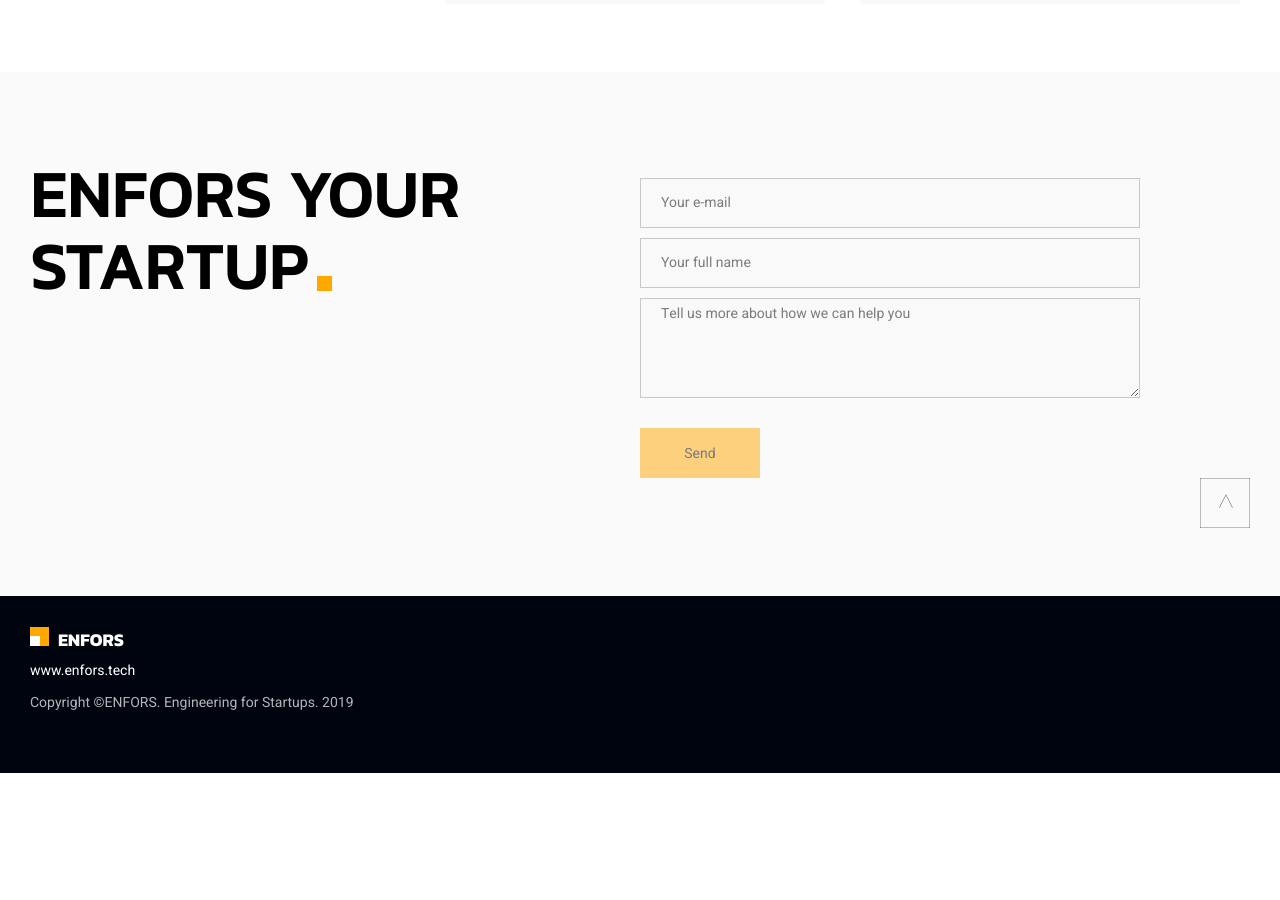
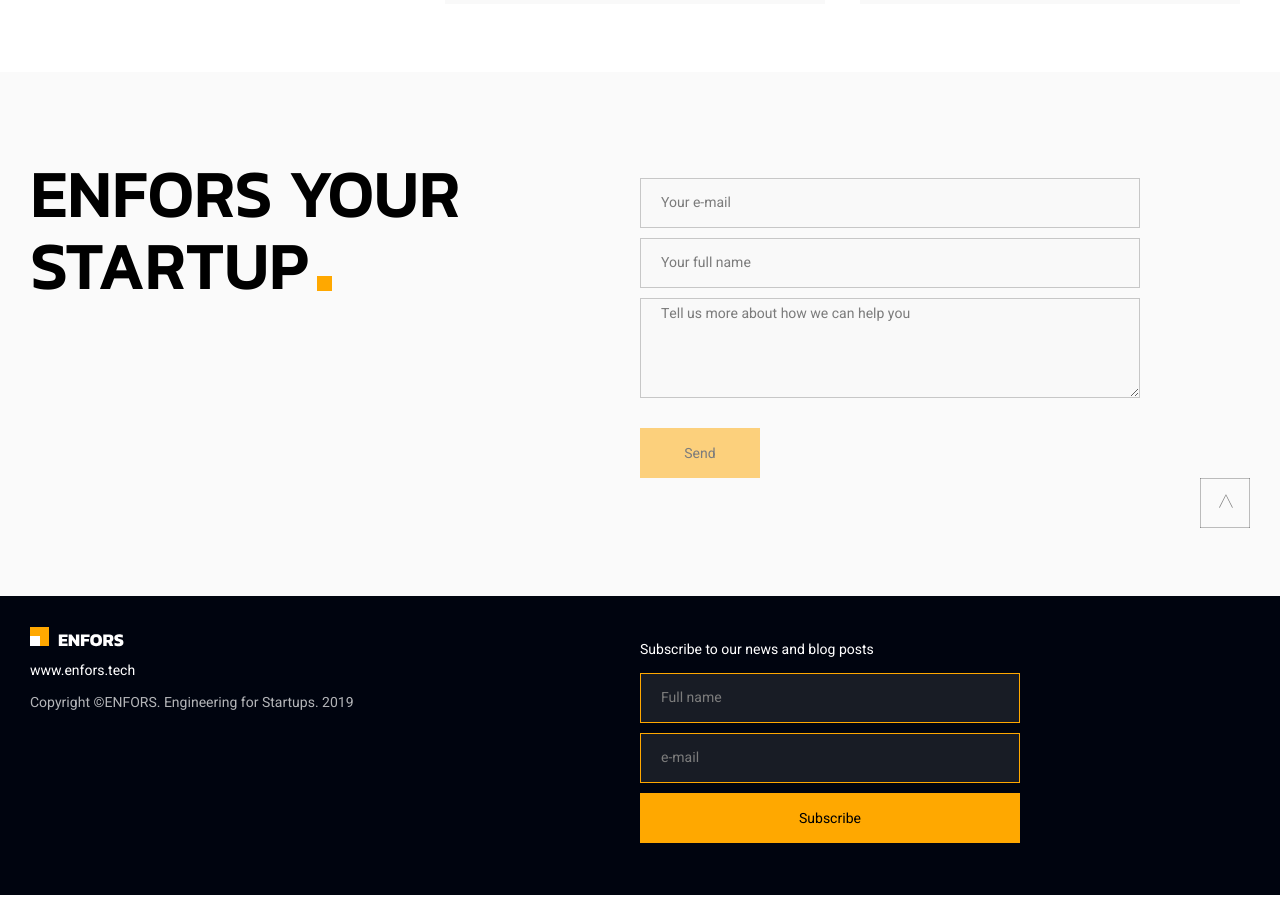
Before and after one commit to chachik/chachik.github.io, a Jekyll site: the page built from index.html, in a window 1280 px wide and 900 px high, scrolled down 3726 px. Built offline with Jekyll 4.4.1, drawn with Linux system fonts in a browser that asks for light colours; before the commit the page ends 4504 px from its top, so only the background shows below that.

Commit message:
Mailchimp Signup Form was added

```diff
--- a/_layouts/default.html
+++ b/_layouts/default.html
@@ -92,6 +92,34 @@
 						<input id="subscribtion-email" type="text" placeholder="e-mail">
 						<button class="btn btn-default">Subscribe</button>
 					</div> -->
+					<!-- Begin Mailchimp Signup Form -->
+					<div id="mailchimp" class="right-part-mobile">
+						<form action="https://ex.us3.list-manage.com/subscribe/post?u=00bb74b91465602f0cc623122&amp;id=f8cafedd80" method="post" id="mc-embedded-subscribe-form" name="mc-embedded-subscribe-form" target="_blank">
+							<div id="mc_embed_signup_scroll">
+								<p>Subscribe to our news and blog posts<p>
+
+								<div>
+								bod	<input type="text" placeholder="Full name" name="FULLNAME" id="mce-FULLNAME" required>
+								</div>
+
+								<div>
+									<input type="email" placeholder="e-mail" name="EMAIL" id="mce-EMAIL" required>
+								</div>
+
+								<div id="mce-responses">
+									<div id="mce-error-response" style="display:none"></div>
+									<div id="mce-success-response" style="display:none"></div>
+								</div>    <!-- real people should not fill this in and expect good things - do not remove this or risk form bot signups-->
+
+								<input type="hidden" name="b_00bb74b91465602f0cc623122_f8cafedd80" tabindex="-1" value="">
+
+								<div>
+									<input class="btn btn-default" type="submit" value="Subscribe" name="subscribe" id="mc-embedded-subscribe">
+								</div>
+							</div>
+						</form>
+					</div>
+					<!--End mc_embed_signup-->
 					<div style="clear: both;"></div>
 					<div class="bottom-part-mobile">
 						<div class="left-part">
```
